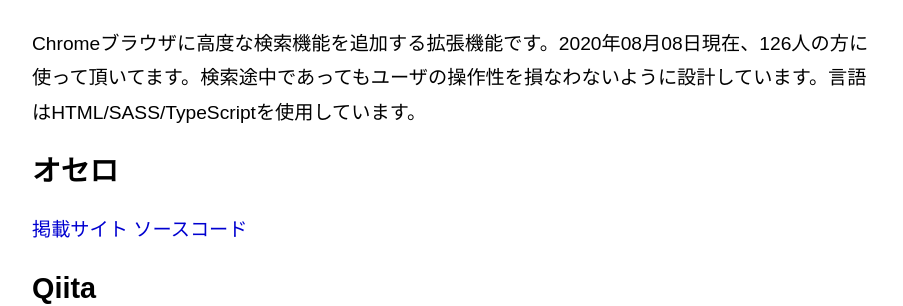
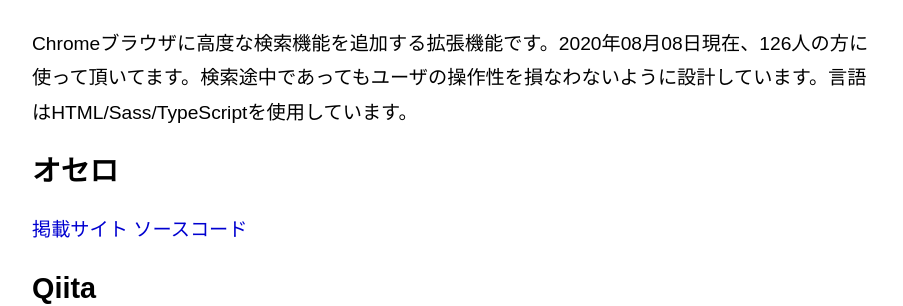
Before and after one commit to penguinshunya/penguinshunya.github.io, a Jekyll site: the page built from memo/other/portfolio.md, in a window 1280 px wide. Shown: the part 224-530 px from the top of the page, without its empty margins (188-1091 px from the left). Built offline with Jekyll 4.4.1, drawn with Linux system fonts in a browser that asks for light colours.

Commit message:
rename SASS to Sass

```diff
--- a/memo/other/portfolio.md
+++ b/memo/other/portfolio.md
@@ -5,7 +5,7 @@ title: ポートフォリオ一覧
 <h2>Regular Expression Search</h2>
 <a href="https://chrome.google.com/webstore/detail/regular-expression-search/mjhoonbmfplgchoobbcjggndgdbomdhl?hl=ja">掲載サイト</a>
 <a href="https://github.com/penguinshunya/regular-expression-search">ソースコード</a>
-<p>Chromeブラウザに高度な検索機能を追加する拡張機能です。2020年08月08日現在、126人の方に使って頂いてます。検索途中であってもユーザの操作性を損なわないように設計しています。言語はHTML/SASS/TypeScriptを使用しています。</p>
+<p>Chromeブラウザに高度な検索機能を追加する拡張機能です。2020年08月08日現在、126人の方に使って頂いてます。検索途中であってもユーザの操作性を損なわないように設計しています。言語はHTML/Sass/TypeScriptを使用しています。</p>
 <h2>オセロ</h2>
 <a href="/programs/othello/">掲載サイト</a>
 <a href="https://github.com/penguinshunya/penguinshunya.github.io/tree/master/programs/othello">ソースコード</a>
```
